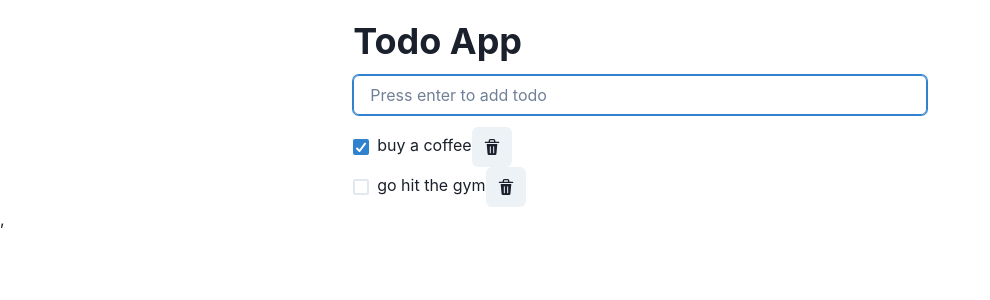
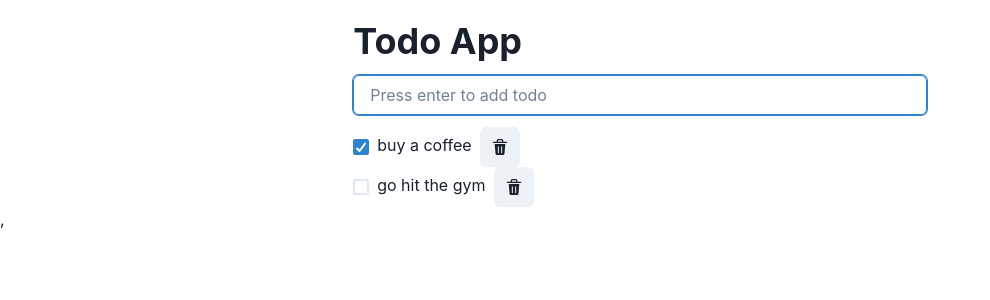
Before and after one commit to kotakanazawa/react-todo-app, a React (Vite) app: page / in a window 1280 px wide. Shown: the top 300 px of the page, without its empty margins (0-990 px from the left). Built offline with nearby package versions, Linux system fonts and the light colour scheme.

Commit message:
Add margin

```diff
--- a/src/components/Todo.tsx
+++ b/src/components/Todo.tsx
@@ -27,6 +27,7 @@ export const Todo: FC<Props> = ({
           aria-label='Delete todo'
           icon={<DeleteIcon />}
           fontSize='md'
+          ml='2'
           onClick={() => handleDelete(id)}
         />
       </Checkbox>
```
